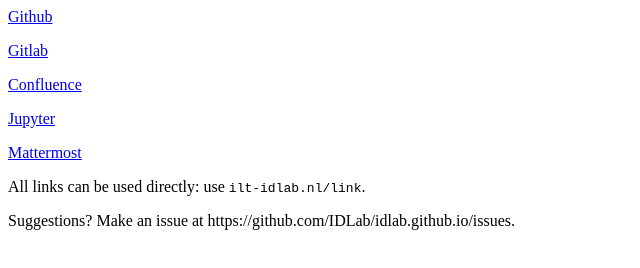
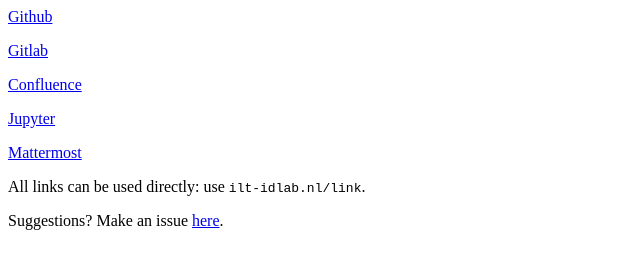
Before and after one commit to IDLab/idlab.github.io, a plain HTML site: page index.html in a window 1280 px wide. Shown: the whole page, without its empty margins (0-640 px from the left). Drawn offline with Linux system fonts and the light colour scheme.

Commit message:
Fix link to issues

```diff
--- a/index.html
+++ b/index.html
@@ -9,6 +9,6 @@
     <p><a href="https://jupyter.ilt.rijkscloud.nl/hub/login">Jupyter</a></p>
     <p><a href="https://chat.datascience.rijkscloud.nl/">Mattermost</a></p>
     <p>All links can be used directly: use <tt>ilt-idlab.nl/link</tt>.</p>
-    <p>Suggestions? Make an issue at https://github.com/IDLab/idlab.github.io/issues.</p>
+    <p>Suggestions? Make an issue <a href="https://github.com/IDLab/idlab.github.io/issues">here</a>.</p>
   </body>
 </html>
```
